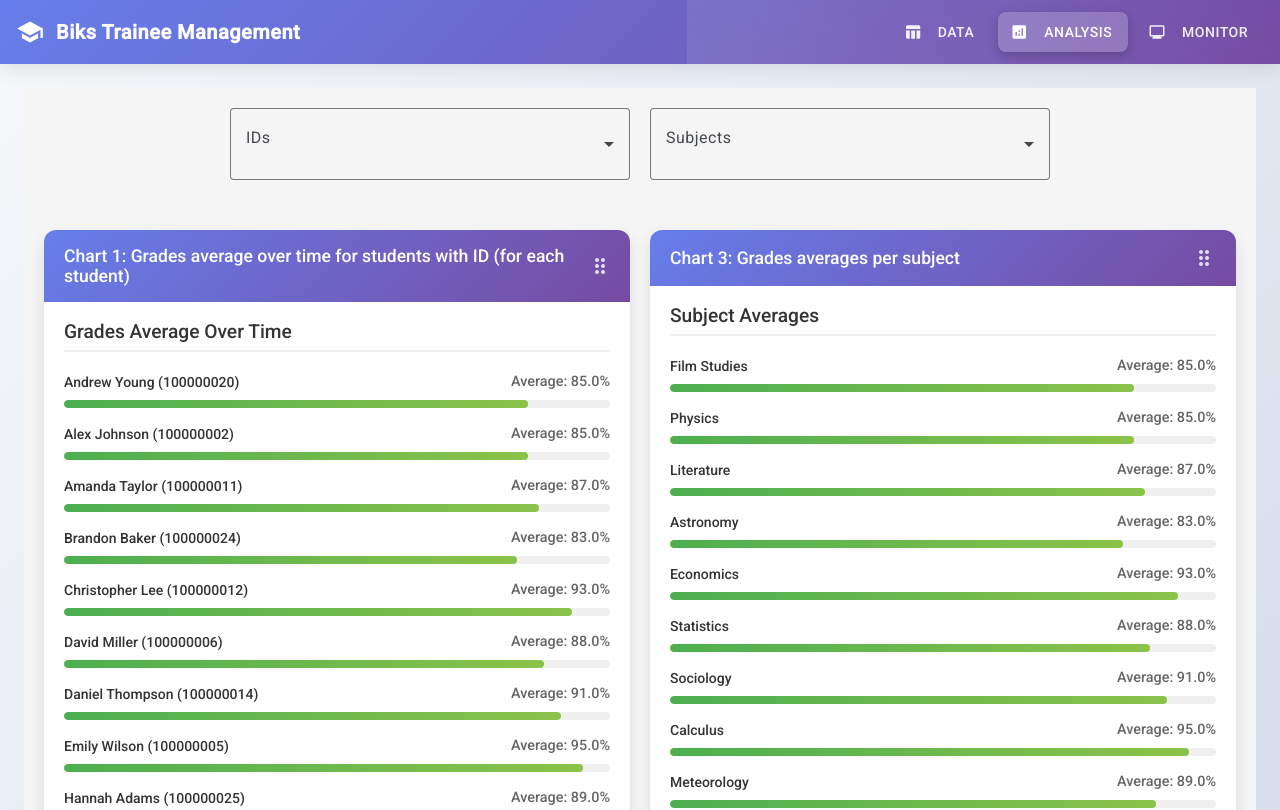
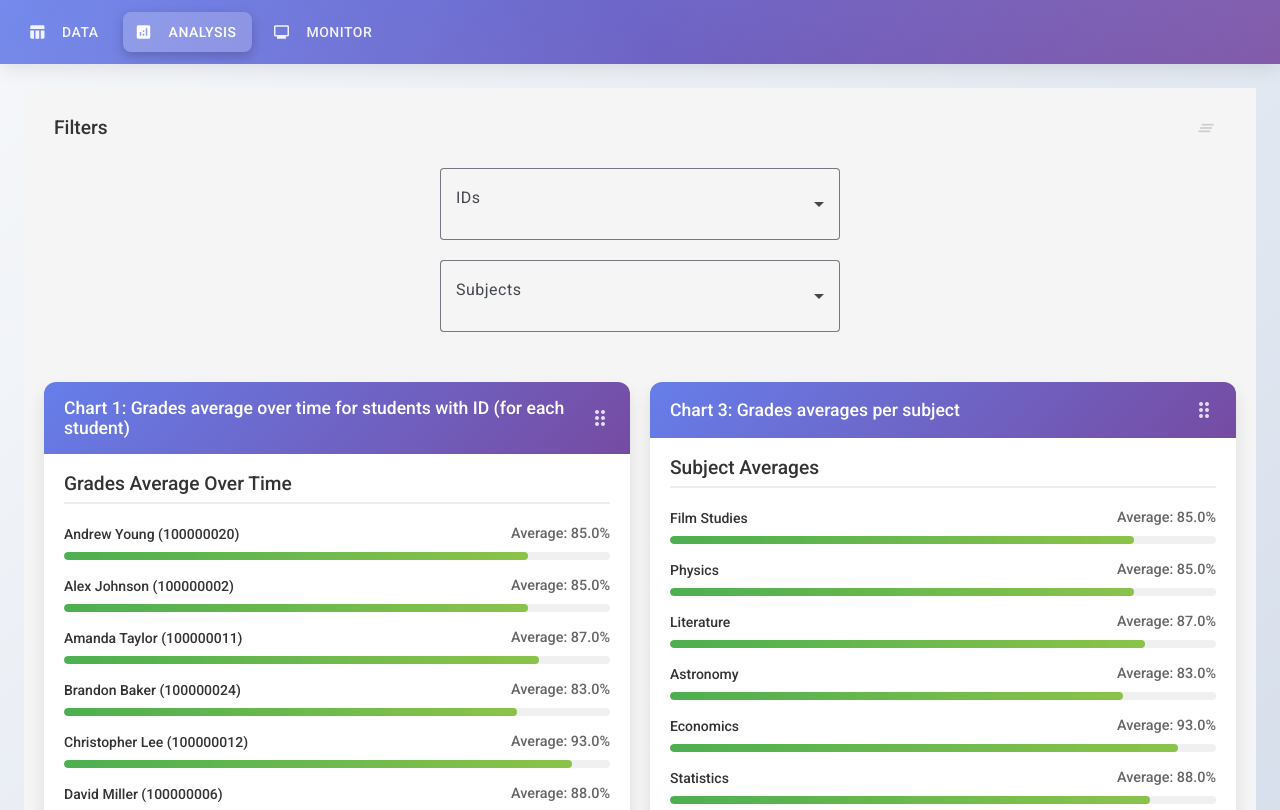
Before and after one commit to guymatus/biks-trainee-app, an Angular app: page /analysis in a window 1280 px wide. Shown: the top 810 px of the page. Built offline with nearby package versions, Linux system fonts and the light colour scheme.

Commit message:
Add clear all filters button to analysis page with modern styling

```diff
--- a/src/app/app.html
+++ b/src/app/app.html
@@ -1,9 +1,6 @@
 <mat-toolbar class="modern-toolbar">
   <div class="toolbar-content">
-    <div class="app-title">
-      <mat-icon class="title-icon">school</mat-icon>
-      <span class="title-text">Biks Trainee Management</span>
-    </div>
+
 
     <nav class="nav-buttons">
       <button mat-button routerLink="/data" routerLinkActive="active" class="nav-button">
@@ -19,6 +16,7 @@
         <span>Monitor</span>
       </button>
     </nav>
+
   </div>
 </mat-toolbar>
 
--- a/src/app/app.scss
+++ b/src/app/app.scss
@@ -22,10 +22,7 @@
   }
 }
 
-@keyframes shimmer {
-  0%, 100% { transform: translateX(-100%); }
-  50% { transform: translateX(100%); }
-}
+
 
 .toolbar-content {
   display: flex;
--- a/src/app/pages/analysis-page/analysis-page.component.html
+++ b/src/app/pages/analysis-page/analysis-page.component.html
@@ -2,6 +2,17 @@
 
 
   <div class="controls-section">
+    <div class="controls-header">
+      <h3>Filters</h3>
+      <button mat-icon-button
+              class="clear-all-button"
+              (click)="clearAllFilters()"
+              [disabled]="selectedStudentIds.length === 0 && selectedSubjects.length === 0"
+              matTooltip="Clear all filters">
+        <mat-icon>clear_all</mat-icon>
+      </button>
+    </div>
+
     <div class="control-group">
       <mat-form-field appearance="outline" class="multiselect-field">
         <mat-label>IDs</mat-label>
--- a/src/app/pages/analysis-page/analysis-page.component.scss
+++ b/src/app/pages/analysis-page/analysis-page.component.scss
@@ -18,19 +18,55 @@
   }
 
   .controls-section {
-    display: flex;
-    gap: 20px;
     margin-bottom: 30px;
-    justify-content: center;
-    flex-wrap: wrap;
+
+    .controls-header {
+      display: flex;
+      align-items: center;
+      justify-content: space-between;
+      margin-bottom: 20px;
+      padding: 0 10px;
+
+      h3 {
+        margin: 0;
+        color: #333;
+        font-size: 1.2rem;
+        font-weight: 500;
+      }
+
+      .clear-all-button {
+        color: #666;
+        transition: all 0.3s ease;
+
+        &:hover:not(:disabled) {
+          color: #f44336;
+          background-color: rgba(244, 67, 54, 0.1);
+          transform: scale(1.1);
+        }
+
+        &:disabled {
+          color: #ccc;
+          cursor: not-allowed;
+        }
+
+        mat-icon {
+          font-size: 20px;
+          width: 20px;
+          height: 20px;
+        }
+      }
+    }
 
     .control-group {
-      flex: 1;
-      min-width: 300px;
-      max-width: 400px;
+      display: flex;
+      gap: 20px;
+      justify-content: center;
+      flex-wrap: wrap;
 
       .multiselect-field {
-        width: 100%;
+        flex: 1;
+        min-width: 300px;
+        max-width: 400px;
 
         ::ng-deep .mat-mdc-form-field {
           background: white;
--- a/src/app/pages/analysis-page/analysis-page.component.ts
+++ b/src/app/pages/analysis-page/analysis-page.component.ts
@@ -6,6 +6,7 @@ import { MatSelectModule } from '@angular/material/select';
 import { MatButtonModule } from '@angular/material/button';
 import { MatCardModule } from '@angular/material/card';
 import { MatIconModule } from '@angular/material/icon';
+import { MatTooltipModule } from '@angular/material/tooltip';
 import { DataService, Student } from '../../core/services/data.service';
 import { StateService, AnalysisPageState } from '../../core/services/state.service';
 import { Subject, takeUntil } from 'rxjs';
@@ -28,7 +29,8 @@ export interface ChartConfig {
     MatSelectModule,
     MatButtonModule,
     MatCardModule,
-    MatIconModule
+    MatIconModule,
+    MatTooltipModule
   ],
   templateUrl: './analysis-page.component.html',
   styleUrls: ['./analysis-page.component.scss']
@@ -132,6 +134,12 @@ export class AnalysisPageComponent implements OnInit, OnDestroy {
     this.saveState();
   }
 
+  clearAllFilters(): void {
+    this.selectedStudentIds = [];
+    this.selectedSubjects = [];
+    this.saveState();
+  }
+
   onDragStart(event: DragEvent, chart: ChartConfig): void {
     this.draggedChart = chart;
     if (event.dataTransfer) {
```
